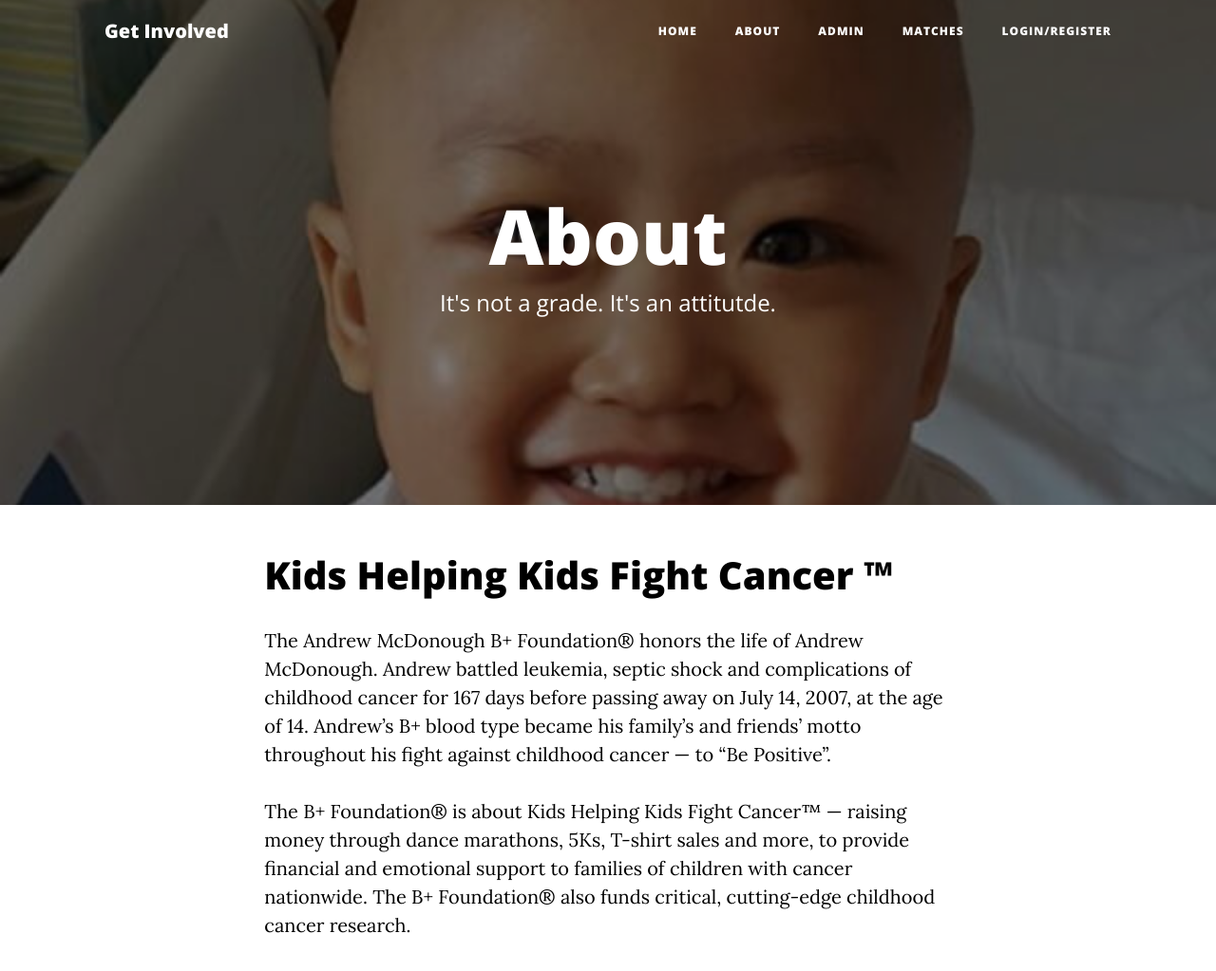
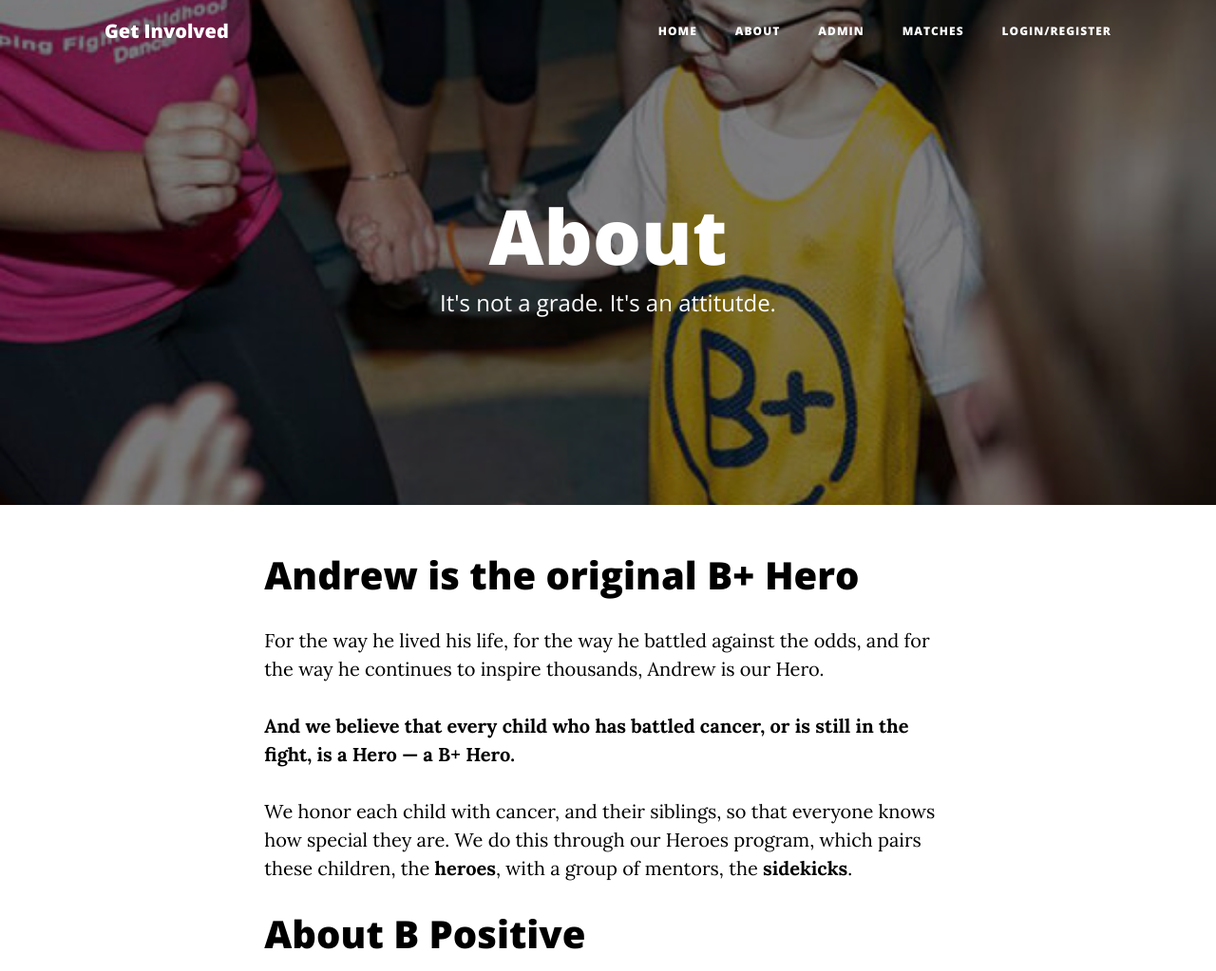
Before and after one commit to Delaware2018/team-6, a website: page startbootstrap-clean-blog-gh-pages/about.html in a window 1280 px wide. Shown: the top 1023 px of the page at 95% size. Drawn offline with nearby package versions, Linux system fonts and the light colour scheme.

Commit message:
finalizing about page

```diff
--- a/startbootstrap-clean-blog-gh-pages/about.html
+++ b/startbootstrap-clean-blog-gh-pages/about.html
@@ -56,7 +56,7 @@
     </nav>
 
 
-<header class="masthead" style="background-image: url('img/heros-special-9.jpg')">
+<header class="masthead" style="background-image: url('img/heros-special-1.jpg')">
   <div class="overlay"></div>
   <div class="container">
     <div class="row">
@@ -76,7 +76,11 @@
     <div class="container">
       <div class="row">
         <div class="col-lg-8 col-md-10 mx-auto">
-          <h1> Kids Helping Kids Fight Cancer ™</h1>
+          <h1>Andrew is the original B+ Hero</h1>
+          <p>For the way he lived his life, for the way he battled against the odds, and for the way he continues to inspire thousands, Andrew is our Hero.</p>
+          <p><b>And we believe that every child who has battled cancer, or is still in the fight, is a Hero — a B+ Hero.</b></p>
+          <p>We honor each child with cancer, and their siblings, so that everyone knows how special they are. We do this through our Heroes program, which pairs these children, the <b>heroes</b>, with a group of mentors, the <b>sidekicks</b>.<p>
+          <h1> About B Positive </h1>
           <p>The Andrew McDonough B+ Foundation® honors the life of Andrew McDonough. Andrew battled leukemia, septic shock and complications of childhood cancer for 167 days before passing away on July 14, 2007, at the age of 14. Andrew’s B+ blood type became his family’s and friends’ motto throughout his fight against childhood cancer — to “Be Positive”.</p>
           <p>The B+ Foundation® is about Kids Helping Kids Fight Cancer™ — raising money through dance marathons, 5Ks, T-shirt sales and more, to provide financial and emotional support to families of children with cancer nationwide. The B+ Foundation® also funds critical, cutting-edge childhood cancer research.</p>
         </div>
```
